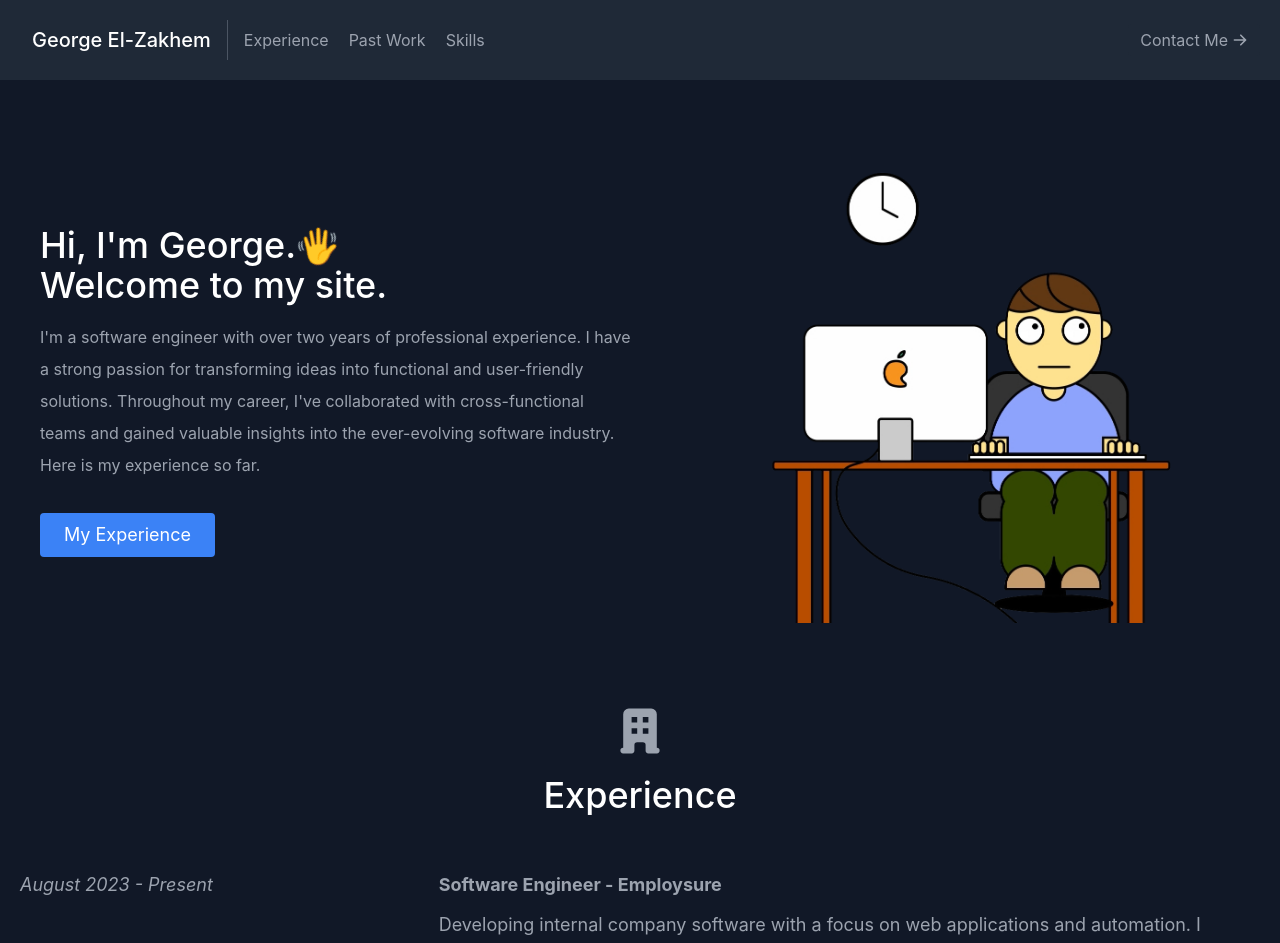
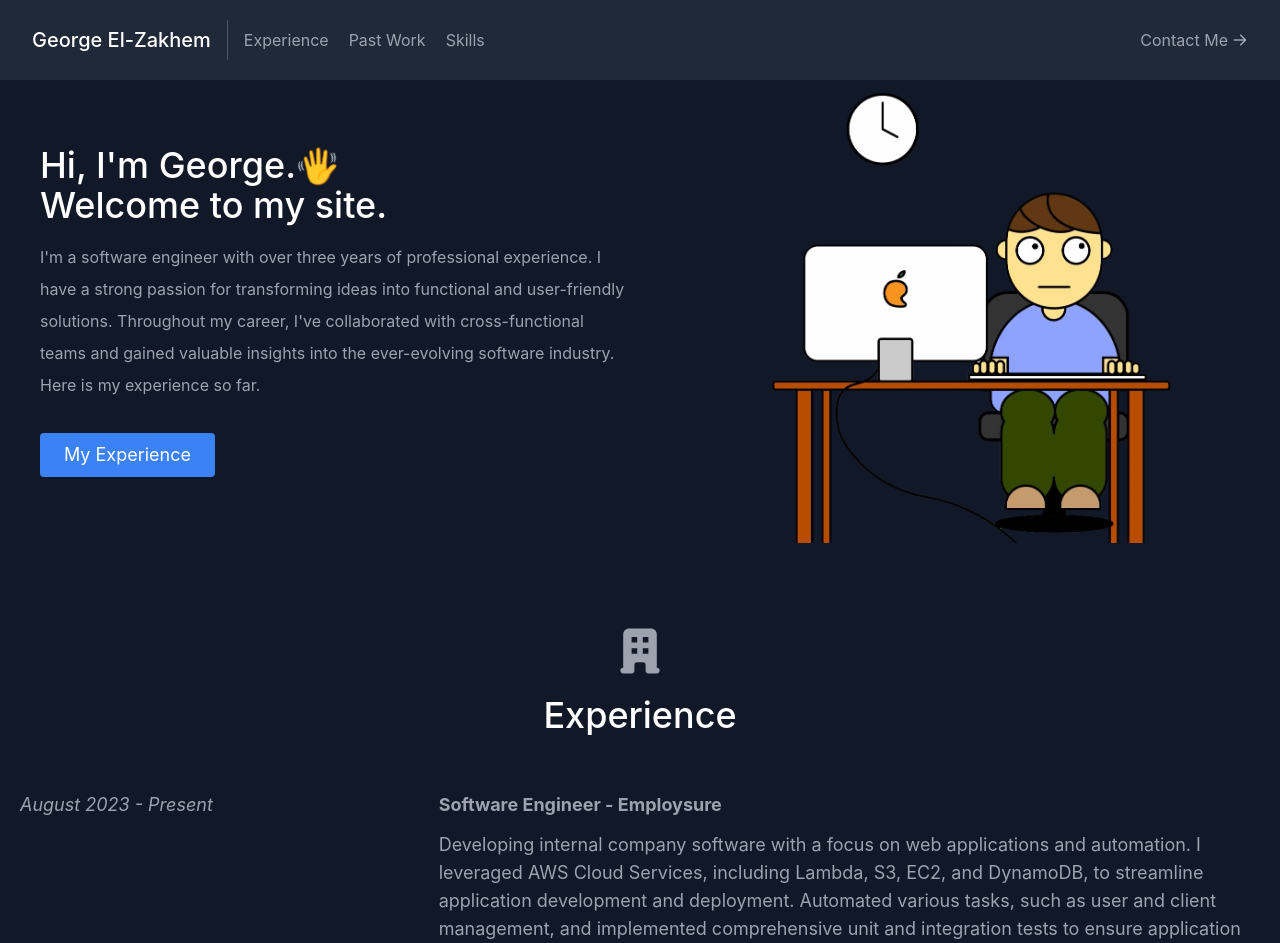
Before and after one commit to georgee99/george-website, a React (Create React App) app: page / in a window 1280 px wide. Shown: the top 943 px of the page. Built offline with nearby package versions, Linux system fonts and the light colour scheme.

Commit message:
minor updates

```diff
--- a/src/components/About.js
+++ b/src/components/About.js
@@ -17,8 +17,11 @@ export default function About() {
             </h1>
           </div>
           <p id="sub-intro" className="mb-8 leading-relaxed">
-            I'm a software engineer with over two years of professional experience. I have a strong passion for transforming ideas into functional and user-friendly solutions.
-            Throughout my career, I've collaborated with cross-functional teams and gained valuable insights into the ever-evolving software industry. <br></br>
+            I'm a software engineer with over three years of professional
+            experience. I have a strong passion for transforming ideas into
+            functional and user-friendly solutions. Throughout my career, I've
+            collaborated with cross-functional teams and gained valuable
+            insights into the ever-evolving software industry. <br></br>
             Here is my experience so far.
           </p>
           <div>
@@ -39,7 +42,7 @@ export default function About() {
             </a>
           </div>
         </div>
-        <NervousCoder/>
+        <NervousCoder />
       </div>
     </section>
   );
--- a/src/components/Experience.js
+++ b/src/components/Experience.js
@@ -1,6 +1,6 @@
-import React from 'react'
-import { experienceData } from '../data/Data'
-import { OfficeBuildingIcon  } from "@heroicons/react/solid";
+import React from "react";
+import { experienceData } from "../data/Data";
+import { OfficeBuildingIcon } from "@heroicons/react/solid";
 
 function Experience() {
   return (
@@ -12,24 +12,29 @@ function Experience() {
         </h1>
       </div>
 
-        <div className='container px-5 py-10 mx-auto g:w-4/5 sm:mx-auto sm:mb-2'>
+      <div className="container px-5 py-10 mx-auto g:w-4/5 sm:mx-auto sm:mb-2">
         <div class="grid grid-cols-6 gap-4 text-lg">
           {experienceData.map((exp) => (
             <>
-                    <div className='col-start-1 mb-auto'>
-                        <div><i>{exp.dates}</i></div>
+              <div className="col-start-1 mb-auto">
+                <div>
+                  <i>{exp.dates}</i>
                 </div>
-                    <div className='col-span-4 col-start-3 whitespace-break-spaces mb-3'>
-                        <div className='mb-3'><b>{exp.jobTitle} - {exp.company}</b></div>
-                        <div >{exp.description}</div>
+              </div>
+              <div className="col-span-4 col-start-3 whitespace-break-spaces mb-3">
+                <div className="mb-3">
+                  <b>
+                    {exp.jobTitle} - {exp.company}
+                  </b>
+                </div>
+                <div>{exp.description}</div>
               </div>
             </>
           ))}
-            {/* TODO: have it never go out the page */}
         </div>
       </div>
     </section>
-  )
+  );
 }
 
-export default Experience
+export default Experience;
--- a/src/components/Links.js
+++ b/src/components/Links.js
@@ -7,7 +7,6 @@ import { EmojiHappyIcon } from "@heroicons/react/solid";
 
 export default function Links() {
   return (
-    // <section className="hidden sm:flex">
     <section>
       <div id="skills-thing" className="container px-5 py-10 mx-auto">
         <div className="text-center mb-20">
--- a/src/components/Navbar.js
+++ b/src/components/Navbar.js
@@ -3,9 +3,9 @@ import { ArrowRightIcon } from "@heroicons/react/solid";
 
 export default function Navbar() {
   return (
-    <header className="bg-gray-800 md:sticky top-0 z-10">
+    <header className="bg-gray-800 md:fixed w-full top-0 z-50">
       <div className="container mx-auto flex flex-wrap p-5 flex-col md:flex-row items-center">
-        <a className="font-medium text-white mb-4 md:mb-0">
+        <div className="font-medium text-white mb-4 md:mb-0">
           <a
             href="#about"
             onClick={(e) => {
@@ -18,7 +18,7 @@ export default function Navbar() {
           >
             George El-Zakhem
           </a>
-        </a>
+        </div>
         <nav className="md:mr-auto md:ml-4 md:py-2 md:pl-4 md:border-l md:border-gray-600">
           <a
             href="#experience"
@@ -62,7 +62,8 @@ export default function Navbar() {
           onClick={(e) => {
             let contact = document.getElementById("contact");
             e.preventDefault();
-            contact && contact.scrollIntoView({ behavior: "smooth", block: "start" });
+            contact &&
+              contact.scrollIntoView({ behavior: "smooth", block: "start" });
           }}
           className="inline-flex items-center bg-gray-800 border-0 py-1 px-3 focus:outline-none hover:bg-gray-700 rounded text-base mt-4 md:mt-0"
         >
```
Also changed, not shown: src/components/Contact.js (+8 -2 lines), src/components/Projects.js (+6 -5 lines), 1 other file (tests, documents, lock files or other folders). Lines whose indentation alone changed are shown as unchanged.
